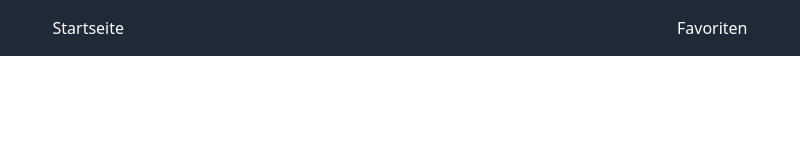
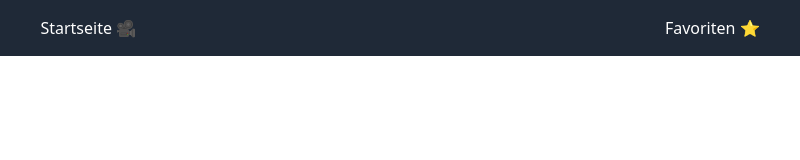
Before and after one commit to Fonsitax/movies, a plain HTML site: page journal.html in a window 1280 px wide. Shown: the full height of the page, 240-1040 px from the left. Drawn offline with nearby package versions, Linux system fonts and the light colour scheme.

Commit message:
added icon for consistency (#13)

```diff
--- a/journal.html
+++ b/journal.html
@@ -11,8 +11,8 @@
     <header id="header">
         <nav id="navbar" class="p-4 bg-gray-800 text-white">
           <ul class="list-none flex justify-around">
-              <li id="startseite"><a href="index.html">Startseite</a></li>
-              <li id="journalseite"><a href="journal.html">Favoriten</a></li>
+              <li id="startseite"><a href="index.html">Startseite 🎥</a></li>
+              <li id="journalseite"><a href="journal.html">Favoriten ⭐</a></li>
           </ul>
         </nav>
     </header>
```
